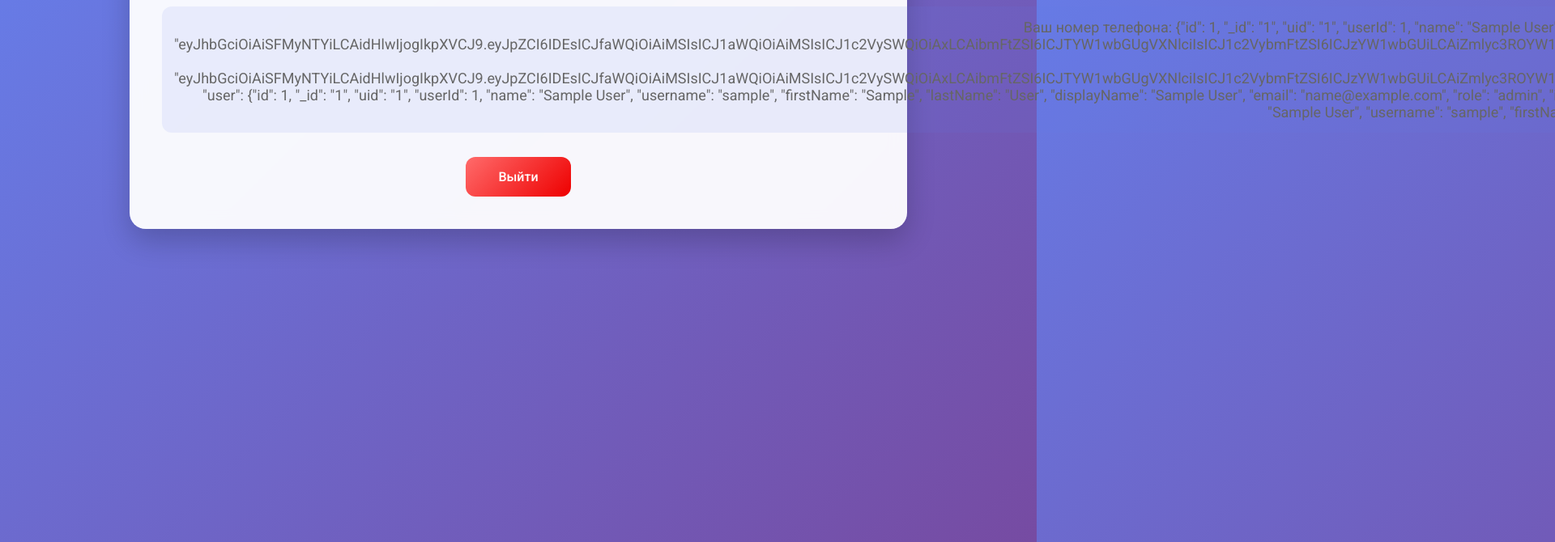
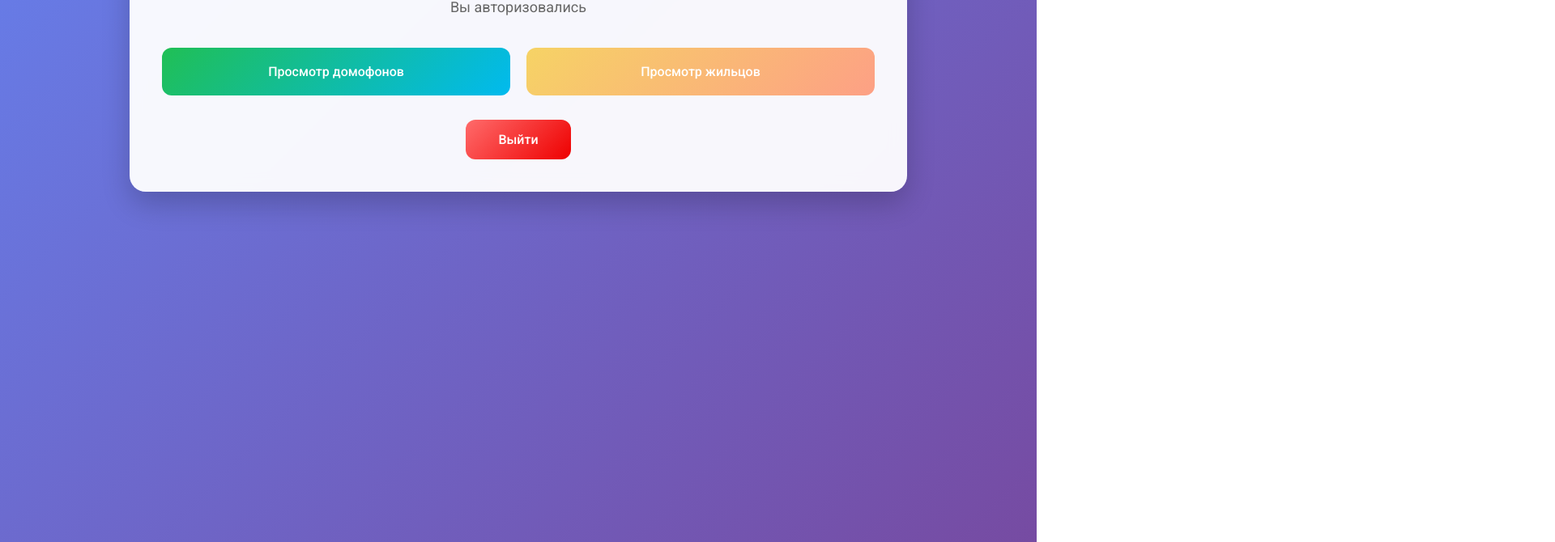
Before and after one commit to LAZN14/BOT_lazn14, a plain HTML site: page main.html in a window 1280 px wide. Shown: the part 130-800 px from the top of the page at 81% size, 1920 px wide, since content can reach past the window. Drawn offline with Linux system fonts and the light colour scheme; sample sign-in values are in the browser's storage.

Commit message:
Оформление

```diff
--- a/main.html
+++ b/main.html
@@ -37,18 +37,56 @@
         .welcome-title {
             font-size: 32px;
             color: #333;
-            margin-bottom: 20px;
+            margin-bottom: 10px;
             font-weight: 500;
         }
 
-        .phone-info {
+        .welcome-subtitle {
             font-size: 18px;
             color: #666;
+            margin-bottom: 40px;
+        }
+
+        .nav-buttons {
+            display: grid;
+            grid-template-columns: 1fr 1fr;
+            gap: 20px;
             margin-bottom: 30px;
-            padding: 15px;
-            background: rgba(102, 126, 234, 0.1);
+        }
+
+        .nav-btn {
+            padding: 20px;
+            border: none;
             border-radius: 12px;
-            display: inline-block;
+            color: white;
+            font-size: 16px;
+            font-weight: 500;
+            cursor: pointer;
+            transition: all 0.3s ease;
+            text-decoration: none;
+            display: flex;
+            align-items: center;
+            justify-content: center;
+        }
+
+        .nav-btn:hover {
+            transform: translateY(-2px);
+        }
+
+        .btn-intercom {
+            background: linear-gradient(135deg, #20bf55 0%, #01baef 100%);
+        }
+
+        .btn-intercom:hover {
+            box-shadow: 0 5px 15px rgba(32, 191, 85, 0.4);
+        }
+
+        .btn-residents {
+            background: linear-gradient(135deg, #f6d365 0%, #fda085 100%);
+        }
+
+        .btn-residents:hover {
+            box-shadow: 0 5px 15px rgba(246, 211, 101, 0.4);
         }
 
         .logout-btn {
@@ -76,6 +114,10 @@
             .welcome-title {
                 font-size: 24px;
             }
+
+            .nav-buttons {
+                grid-template-columns: 1fr;
+            }
         }
     </style>
 </head>
@@ -83,9 +125,17 @@
     <div class="container">
         <div class="profile-card">
             <h1 class="welcome-title">Добро пожаловать!</h1>
-            <div class="phone-info">
-                Ваш номер телефона: <span id="userPhone"></span>
+            <p class="welcome-subtitle">Вы авторизовались</p>
+
+            <div class="nav-buttons">
+                <a href="intercom.html" class="nav-btn btn-intercom">
+                    Просмотр домофонов
+                </a>
+                <a href="residents.html" class="nav-btn btn-residents">
+                    Просмотр жильцов
+                </a>
             </div>
+
             <button class="logout-btn" onclick="logout()">Выйти</button>
         </div>
     </div>
@@ -96,8 +146,6 @@
             window.location.href = 'index.html';
         }
 
-        document.getElementById('userPhone').textContent = userPhone;
-
         function logout() {
             localStorage.removeItem('userPhone');
             window.location.href = 'index.html';
```
